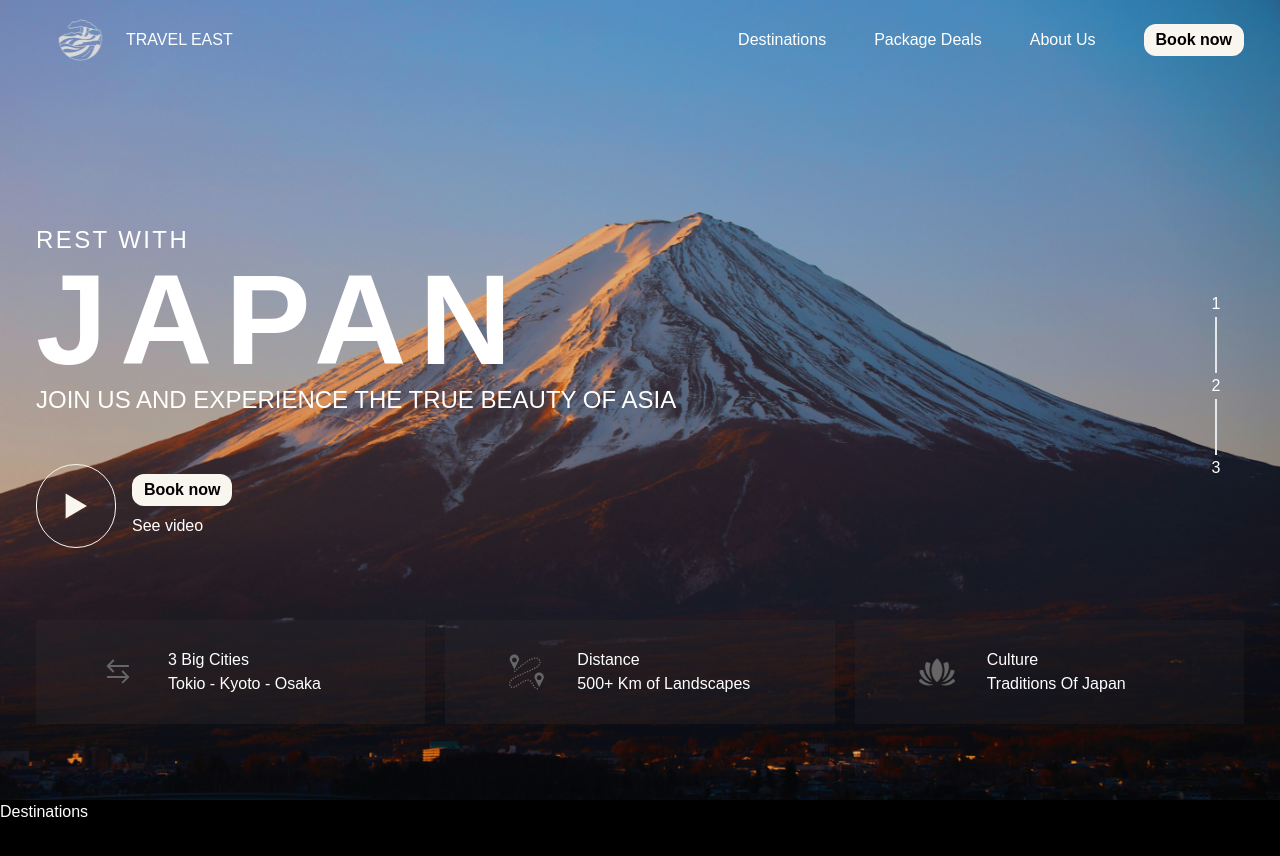
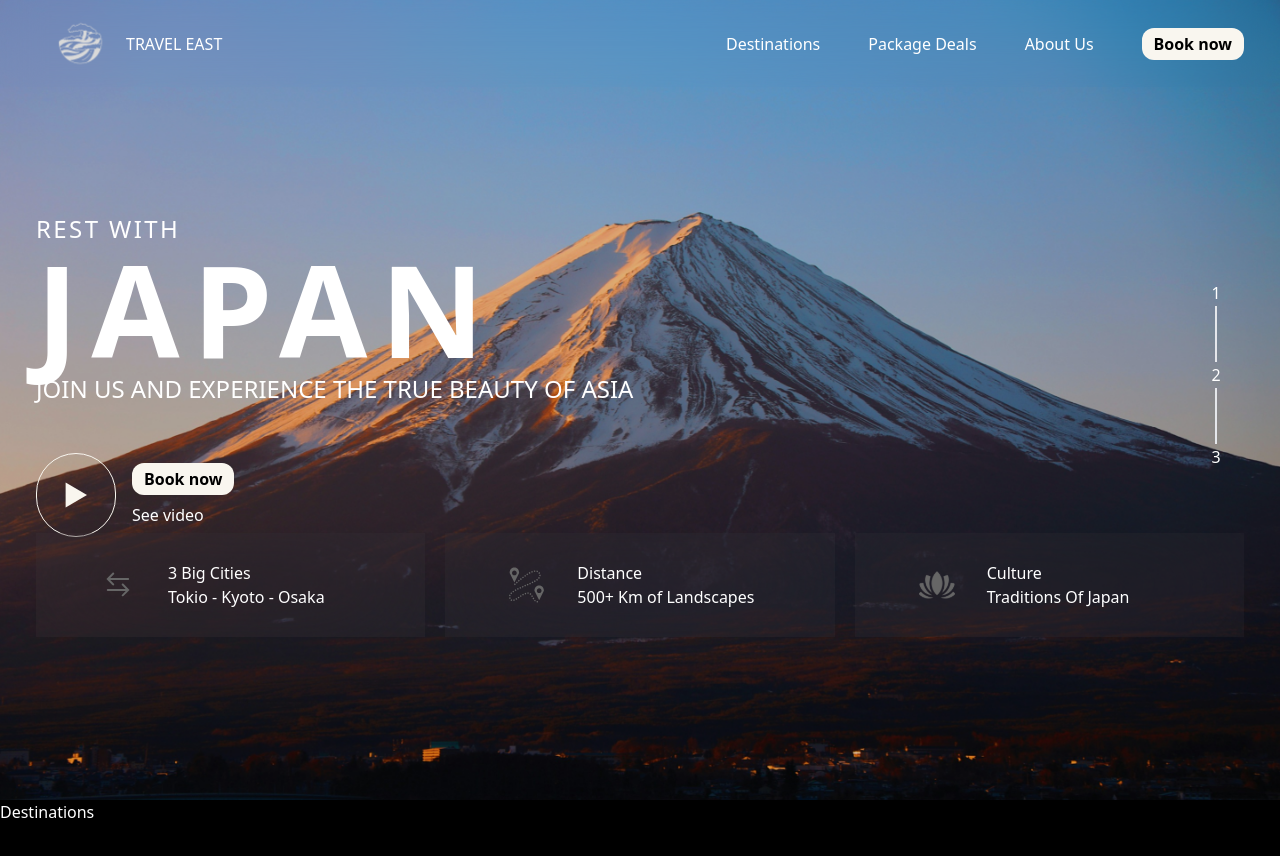
Before and after one commit to Ostashevskyi/Travel-East, a React (Vite) app: page / in a window 1280 px wide. Shown: the top 856 px of the page. Before the commit the page ends 824 px from the top, so only its background shows below. Built offline with nearby package versions, Linux system fonts and the light colour scheme.

Commit message:
test header

```diff
--- a/src/App.tsx
+++ b/src/App.tsx
@@ -1,33 +1,17 @@
-import gsap from "gsap";
-import { useGSAP } from "@gsap/react";
-
 import Hero from "./sections/Hero";
 import Header from "./sections/Header";
 
-import { useHeroStore } from "./store/store";
 import Destinations from "./sections/Destinations";
 
 function App() {
-  const { hero } = useHeroStore((state) => state);
-
-  useGSAP(() => {
-    gsap.fromTo("#bg", { opacity: 0, repeat: 1 }, { opacity: 1 });
-  }, [hero]);
-
   return (
-    <div className="w-screen h-screen font-Lexen-Exa">
-      <div
-        className="h-full w-full bg bg-cover bg-center relative"
-        id="bg"
-        style={{
-          backgroundImage: `url("${hero.bg}")`,
-        }}
-      >
+    <>
+      <div className="h-screen w-full">
         <Header />
         <Hero />
         <Destinations />
       </div>
-    </div>
+    </>
   );
 }
 
--- a/src/index.css
+++ b/src/index.css
@@ -21,13 +21,18 @@ body {
 .screen-max-width {
   margin-inline-start: auto;
   margin-inline-end: auto;
-  position: relative;
+  margin: auto;
   max-width: 1240px;
   padding: 0px 16px;
 }
 
 .bg-blur {
   backdrop-filter: blur(60px);
+}
+
+.header-blur {
+  backdrop-filter: blur(20px);
+  z-index: 50;
 }
 
 @layer base {
--- a/src/sections/Destinations.tsx
+++ b/src/sections/Destinations.tsx
@@ -1,5 +1,5 @@
 const Destinations = () => {
-  return <div>Destinations</div>;
+  return <div className="h-screen">Destinations</div>;
 };
 
 export default Destinations;
--- a/src/sections/Header.tsx
+++ b/src/sections/Header.tsx
@@ -5,7 +5,8 @@ import { NAV_LISTS } from "../constants";
 
 const Header = () => {
   return (
-    <header className="screen-max-width flex justify-between items-center h-[10%] fixed">
+    <header className="header-blur  fixed top-0 left-0 right-0">
+      <div className="screen-max-width flex justify-between items-center">
         <section className="flex items-center">
           <img src={logo} alt="waves-logo" width={90} height={88} />
           <h2 className="uppercase max-md:hidden">Travel East</h2>
@@ -28,6 +29,7 @@ const Header = () => {
         <div className="max-lg:block hidden">
           <button>BurgerMenu</button>
         </div>
+      </div>
     </header>
   );
 };
--- a/src/sections/Hero.tsx
+++ b/src/sections/Hero.tsx
@@ -32,9 +32,18 @@ const Hero = () => {
   };
 
   return (
-    <section className="screen-max-width h-[90%] w-full relative  ">
-      <div className="relative w-full h-1/2 ">
-        <div className="absolute w-full top-[10%] md:max-lg:top-1/4 lg:top-[40%] flex max-md:flex-col justify-between items-center max-md:gap-10">
+    <section
+      className="w-full"
+      style={{
+        backgroundImage: `url(${hero.bg})`,
+        backgroundPosition: "center",
+        backgroundSize: "cover",
+        backgroundRepeat: "no-repeat",
+      }}
+    >
+      <div className="screen-max-width h-screen relative">
+        <div className="relative w-full h-1/2 md:h-2/3 ">
+          <div className="absolute w-full top-1/4 lg:top-[40%] flex max-md:flex-col justify-between items-center max-md:gap-10">
             <div id="hero-main">
               <section className="uppercase mb-12 max-md:">
                 <p className="text-2xl max-sm:text-xl font-light tracking-widest">
@@ -61,24 +70,28 @@ const Hero = () => {
               className="flex flex-col gap-7 max-md:flex-row max-md:items-center"
               id="hero-aside"
             >
-            <button onClick={() => handleHeroClick(HERO_CITY.japan)}>1</button>
+              <button onClick={() => handleHeroClick(HERO_CITY.japan)}>
+                1
+              </button>
               <p className="w-14 h-px border md:rotate-90" />
-            <button onClick={() => handleHeroClick(HERO_CITY.china)}>2</button>
+              <button onClick={() => handleHeroClick(HERO_CITY.china)}>
+                2
+              </button>
               <p className="w-14 h-px border md:rotate-90" />
-            <button onClick={() => handleHeroClick(HERO_CITY.korea)}>3</button>
+              <button onClick={() => handleHeroClick(HERO_CITY.korea)}>
+                3
+              </button>
             </div>
           </div>
         </div>
-      <div
-        id="hero-cards"
-        className="relative top-[5%] md:max-lg:top-[15%] md:top-1/4"
-      >
+        <div id="hero-cards" className="relative max-md:top-[10%]">
           <section className="flex gap-5 max-md:flex-col">
             {hero.cards.map((card, i) => (
               <HeroCard key={hero.cards[i].title} card={card} />
             ))}
           </section>
         </div>
+      </div>
     </section>
   );
 };
```
Lines whose indentation alone changed are shown as unchanged.
